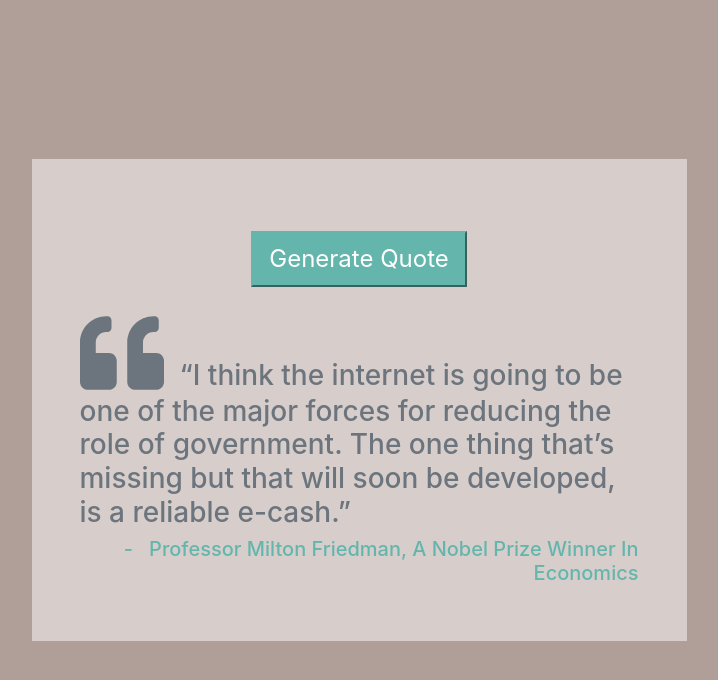
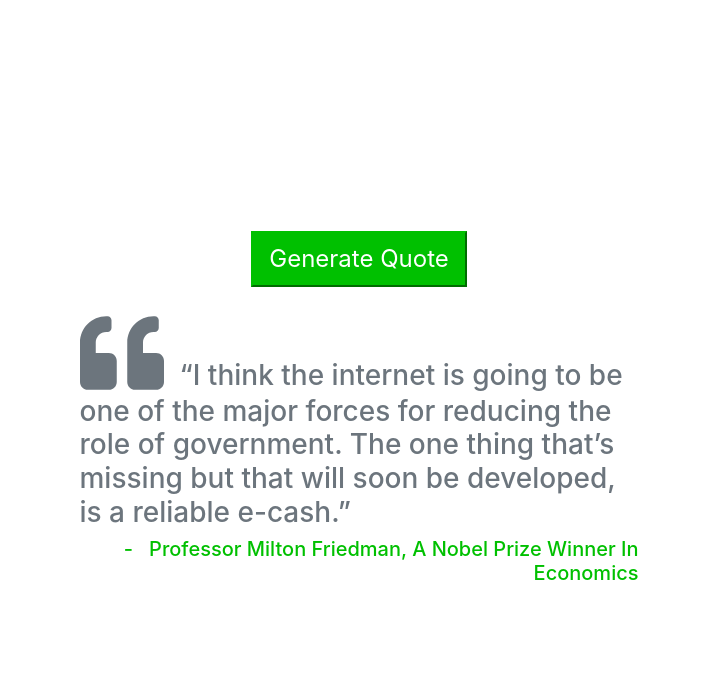
Before and after one commit to khny258/BTCQuotes, a plain HTML site: page index.html in a window 1280 px wide. Shown: the whole page, without its empty margins (281-999 px from the left). Drawn offline with Linux system fonts and the light colour scheme.

Commit message:
changed css colors

```diff
--- a/css/main.css
+++ b/css/main.css
@@ -3,7 +3,7 @@
 }
 
 body {
-  background: #b09e99;
+    background: white;
     overflow: hidden;
 }
 
@@ -13,19 +13,19 @@ body {
 
 #generate-btn {
     color: white !important;
-  background: #64b6ac !important;
-  border-color: #64b6ac !important;
+    background: #00c000 !important;
+    border-color: #00c000 !important;
     cursor: pointer;
     font-size: 1.5rem;
     padding: 0.5rem 1rem;
 }
 
 #generate-btn:hover {
-  background: #b09e99 !important;
-  border-color: #b09e99 !important;
-  color: #333333 !important;
+    background: #1ba000 !important;
+    border-color: #1ba000 !important;
+    color: white !important;
 }
 
 .author {
-  color: #64b6ac;
+    color: #00c000;
 }
```
Lines whose indentation alone changed are shown as unchanged.
